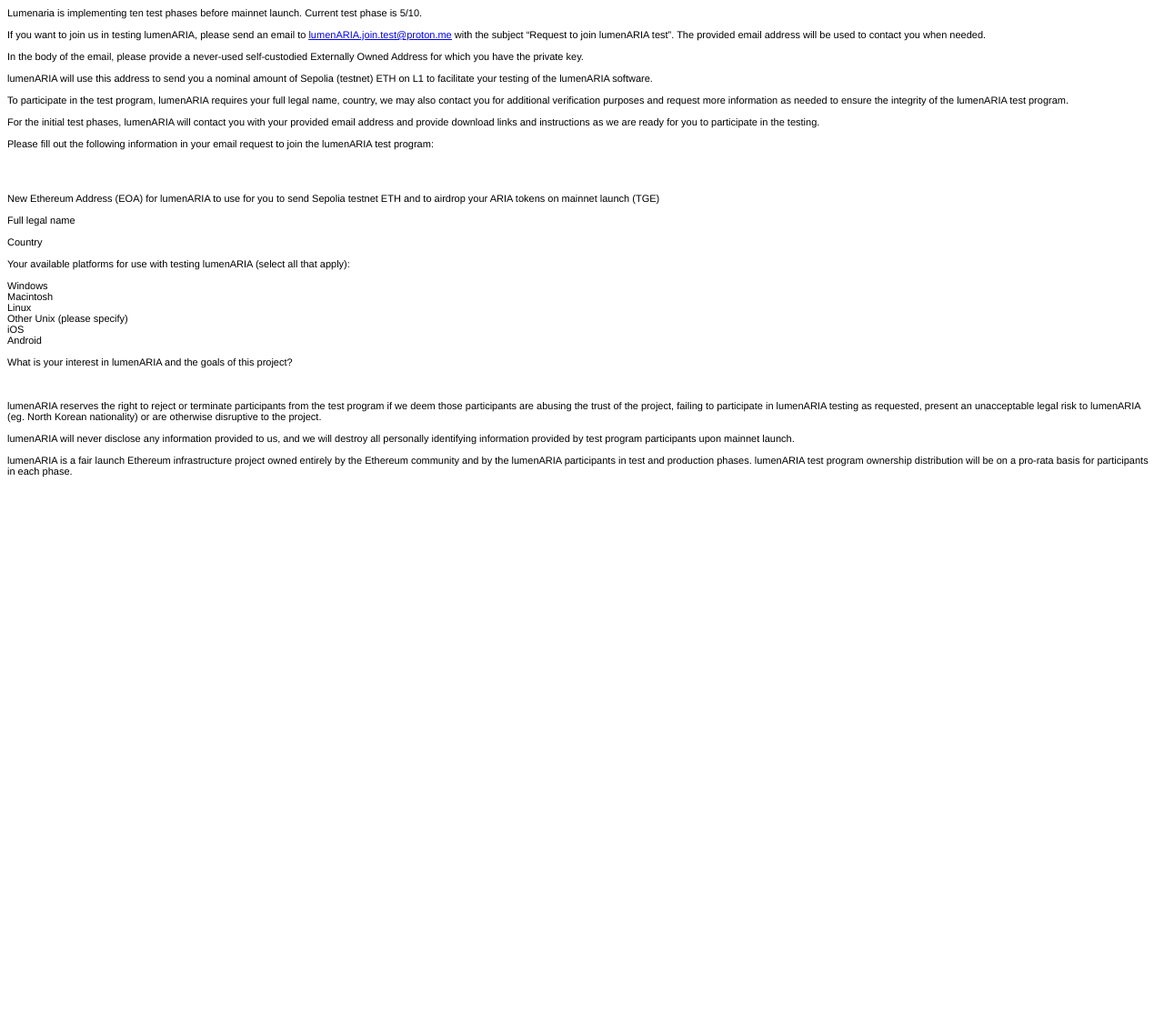
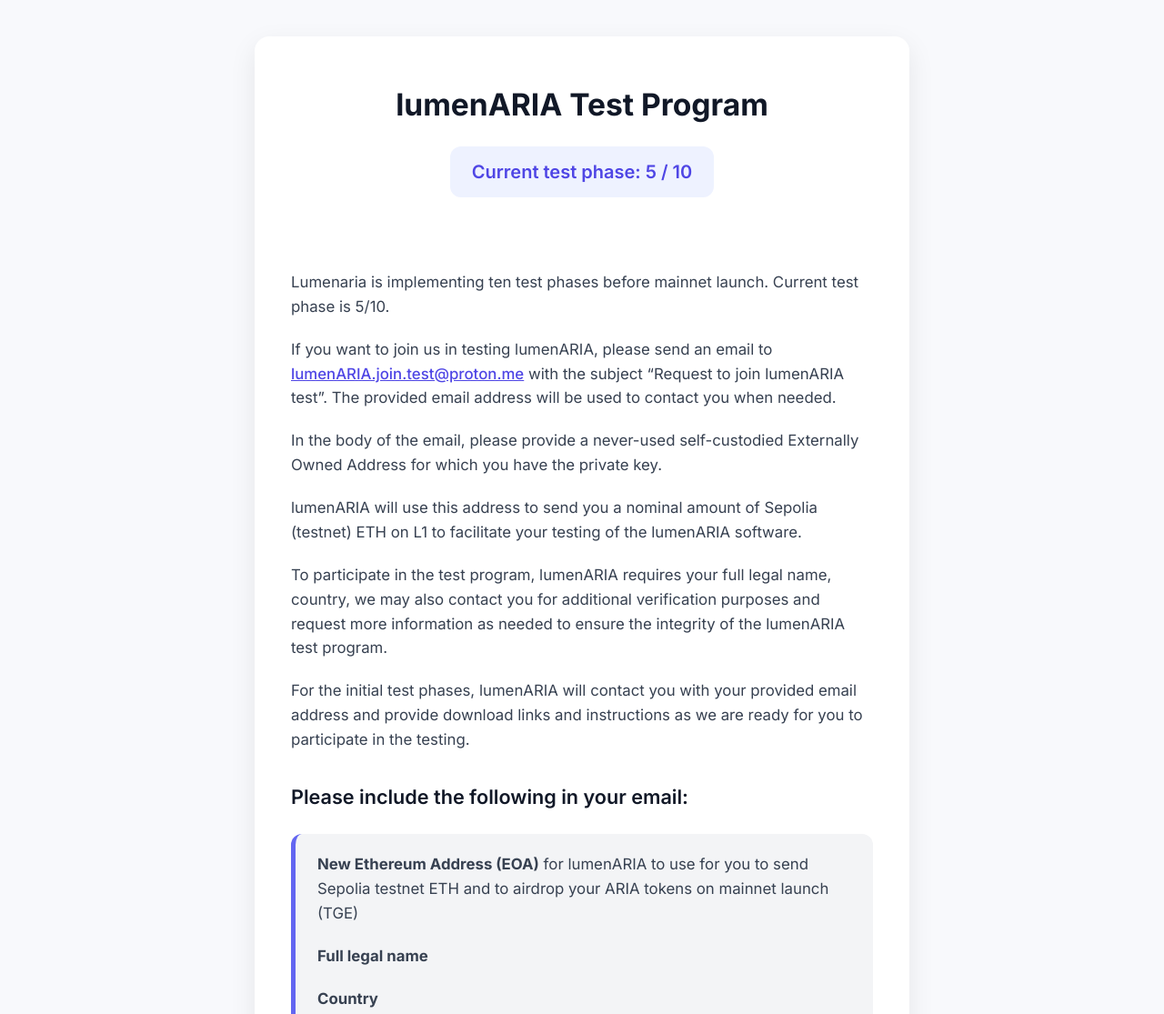
Before and after one commit to lumenARIA/publictestprogram, a plain HTML site: page index.html in a window 1280 px wide. Shown: the top 1115 px of the page at 91% size. Before the commit the page ends 800 px from the top, so only its background shows below. Drawn offline with Linux system fonts and the light colour scheme.

Commit message:
Fancier formatting

```diff
--- a/index.html
+++ b/index.html
@@ -1,59 +1,187 @@
-<!DOCTYPE html PUBLIC "-//W3C//DTD HTML 4.01//EN" "http://www.w3.org/TR/html4/strict.dtd">
-<html>
+<!DOCTYPE html>
+<html lang="en">
 <head>
-  <meta http-equiv="Content-Type" content="text/html; charset=utf-8">
-  <meta http-equiv="Content-Style-Type" content="text/css">
-  <title></title>
-  <meta name="Generator" content="Cocoa HTML Writer">
-  <meta name="CocoaVersion" content="2685.2">
-  <style type="text/css">
-    p.p1 {margin: 0.0px 0.0px 0.0px 0.0px; font: 11.0px 'Helvetica Neue'; color: #000000}
-    p.p2 {margin: 0.0px 0.0px 0.0px 0.0px; font: 11.0px 'Helvetica Neue'; color: #000000; min-height: 12.0px}
-    span.s1 {text-decoration: underline}
-    span.Apple-tab-span {white-space:pre}
+  <meta charset="UTF-8" />
+  <meta name="viewport" content="width=device-width, initial-scale=1.0"/>
+  <title>lumenARIA Test Program</title>
+  <link rel="preconnect" href="https://fonts.googleapis.com">
+  <link rel="preconnect" href="https://fonts.gstatic.com" crossorigin>
+  <link href="https://fonts.googleapis.com/css2?family=Inter:wght@400;500;600;700&display=swap" rel="stylesheet">
+
+  <style>
+    * {
+      margin: 0;
+      padding: 0;
+      box-sizing: border-box;
+    }
+
+    body {
+      font-family: 'Inter', system-ui, -apple-system, sans-serif;
+      background-color: #f8f9fc;
+      color: #1f2937;
+      line-height: 1.6;
+      padding: 40px 20px;
+    }
+
+    .container {
+      max-width: 720px;
+      margin: 0 auto;
+      background: white;
+      padding: 48px 40px;
+      border-radius: 16px;
+      box-shadow: 0 10px 30px rgba(0, 0, 0, 0.08);
+    }
+
+    h1 {
+      font-size: 2.1rem;
+      font-weight: 700;
+      color: #111827;
+      margin-bottom: 1.2rem;
+      text-align: center;
+    }
+
+    .phase {
+      font-size: 1.25rem;
+      font-weight: 600;
+      color: #4f46e5;
+      text-align: center;
+      margin-bottom: 2.5rem;
+      padding: 12px 24px;
+      background: #eef2ff;
+      border-radius: 12px;
+      display: inline-block;
+      width: auto;
+    }
+
+    h2, h3 {
+      font-size: 1.35rem;
+      font-weight: 600;
+      color: #111827;
+      margin: 2rem 0 1rem;
+    }
+
+    p {
+      font-size: 1.05rem;
+      margin-bottom: 1.25rem;
+      color: #374151;
+    }
+
+    .highlight {
+      background: #f3f4f6;
+      padding: 20px 24px;
+      border-radius: 12px;
+      border-left: 5px solid #6366f1;
+      margin: 1.5rem 0;
+    }
+
+    a {
+      color: #4f46e5;
+      text-decoration: underline;
+      font-weight: 500;
+    }
+
+    a:hover {
+      color: #4338ca;
+    }
+
+    ul.platforms {
+      list-style: none;
+      margin: 1.2rem 0 2rem 1.5rem;
+    }
+
+    ul.platforms li {
+      margin-bottom: 0.6rem;
+      font-size: 1.05rem;
+      position: relative;
+      padding-left: 1.8rem;
+    }
+
+    ul.platforms li::before {
+      content: "•";
+      color: #4f46e5;
+      position: absolute;
+      left: 0;
+      font-size: 1.4rem;
+      line-height: 1;
+    }
+
+    .footer-note {
+      font-size: 0.95rem;
+      color: #6b7280;
+      margin-top: 3rem;
+      padding-top: 1.5rem;
+      border-top: 1px solid #e5e7eb;
+      text-align: center;
+    }
+
+    @media (max-width: 600px) {
+      .container {
+        padding: 32px 24px;
+      }
+      h1 {
+        font-size: 1.8rem;
+      }
+    }
   </style>
 </head>
 <body>
-<p class="p1">Lumenaria is implementing ten test phases before mainnet launch. Current test phase is 5/10.<span class="Apple-tab-span">	</span></p>
-<p class="p2"><br></p>
-<p class="p1">If you want to join us in testing lumenARIA, please send an email to <a href="mailto:lumenARIA.join.test@proton.me"><span class="s1">lumenARIA.join.test@proton.me</span></a> with the subject “Request to join lumenARIA test”. The provided email address will be used to contact you when needed.</p>
-<p class="p2"><br></p>
-<p class="p1">In the body of the email, please provide a never-used self-custodied Externally Owned Address for which you have the private key.</p>
-<p class="p2"><br></p>
-<p class="p1">lumenARIA will use this address to send you a nominal amount of Sepolia (testnet) ETH on L1 to facilitate your testing of the lumenARIA software.</p>
-<p class="p2"><br></p>
-<p class="p1">To participate in the test program, lumenARIA requires your full legal name, country, we may also contact you for additional verification purposes and request more information as needed to ensure the integrity of the lumenARIA test program.</p>
-<p class="p2"><br></p>
-<p class="p1">For the initial test phases, lumenARIA will contact you with your provided email address and provide download links and instructions as we are ready for you to participate in the testing.</p>
-<p class="p2"><br></p>
-<p class="p1">Please fill out the following information in your email request to join the lumenARIA test program:</p>
-<p class="p2"><br></p>
-<p class="p2"><br></p>
-<p class="p2"><br></p>
-<p class="p2"><br></p>
-<p class="p1">New Ethereum Address (EOA) for lumenARIA to use for you to send Sepolia testnet ETH and to airdrop your ARIA tokens on mainnet launch (TGE)</p>
-<p class="p2"><br></p>
-<p class="p1">Full legal name</p>
-<p class="p2"><br></p>
-<p class="p1">Country</p>
-<p class="p2"><br></p>
-<p class="p1">Your available platforms for use with testing lumenARIA (select all that apply):</p>
-<p class="p2"><br></p>
-<p class="p1">Windows</p>
-<p class="p1">Macintosh</p>
-<p class="p1">Linux</p>
-<p class="p1">Other Unix (please specify)</p>
-<p class="p1">iOS</p>
-<p class="p1">Android</p>
-<p class="p2"><br></p>
-<p class="p1">What is your interest in lumenARIA and the goals of this project?</p>
-<p class="p2"><br></p>
-<p class="p2"><br></p>
-<p class="p2"><br></p>
-<p class="p1">lumenARIA reserves the right to reject or terminate participants from the test program if we deem those participants are abusing the trust of the project, failing to participate in lumenARIA testing as requested, present an unacceptable legal risk to lumenARIA (eg. North Korean nationality) or are otherwise disruptive to the project.</p>
-<p class="p2"><br></p>
-<p class="p1">lumenARIA will never disclose any information provided to us, and we will destroy all personally identifying information provided by test program participants upon mainnet launch.</p>
-<p class="p2"><br></p>
-<p class="p1">lumenARIA is a fair launch Ethereum infrastructure project owned entirely by the Ethereum community and by the lumenARIA participants in test and production phases. lumenARIA test program ownership distribution will be on a pro-rata basis for participants in each phase.</p>
+
+  <div class="container">
+
+    <div style="text-align: center; margin-bottom: 2.5rem;">
+      <h1>lumenARIA Test Program</h1>
+      <div class="phase">Current test phase: 5 / 10</div>
+    </div>
+
+    <p>Lumenaria is implementing ten test phases before mainnet launch. Current test phase is 5/10.</p>
+
+    <p>If you want to join us in testing lumenARIA, please send an email to <a href="mailto:lumenARIA.join.test@proton.me">lumenARIA.join.test@proton.me</a> with the subject “Request to join lumenARIA test”. The provided email address will be used to contact you when needed.</p>
+
+    <p>In the body of the email, please provide a never-used self-custodied Externally Owned Address for which you have the private key.</p>
+
+    <p>lumenARIA will use this address to send you a nominal amount of Sepolia (testnet) ETH on L1 to facilitate your testing of the lumenARIA software.</p>
+
+    <p>To participate in the test program, lumenARIA requires your full legal name, country, we may also contact you for additional verification purposes and request more information as needed to ensure the integrity of the lumenARIA test program.</p>
+
+    <p>For the initial test phases, lumenARIA will contact you with your provided email address and provide download links and instructions as we are ready for you to participate in the testing.</p>
+
+    <h2>Please include the following in your email:</h2>
+
+    <div class="highlight">
+      <p><strong>New Ethereum Address (EOA)</strong> for lumenARIA to use for you to send Sepolia testnet ETH and to airdrop your ARIA tokens on mainnet launch (TGE)</p>
+
+      <p><strong>Full legal name</strong></p>
+
+      <p><strong>Country</strong></p>
+
+
+    <h3>Your available platforms for use with testing lumenARIA (select all that apply):</h3>
+    <ul class="platforms">
+      <li>Windows</li>
+      <li>Macintosh</li>
+      <li>Linux</li>
+      <li>Other Unix (please specify)</li>
+      <li>iOS</li>
+      <li>Android</li>
+    </ul>
+
+    <h3>What is your interest in lumenARIA and the goals of this project?</h3>
+    <p>(Please tell us in your email)</p>
+    </div>
+
+
+      <p>lumenARIA reserves the right to reject or terminate participants from the test program if we deem those participants are abusing the trust of the project, failing to participate in lumenARIA testing as requested, present an unacceptable legal risk to lumenARIA (eg. North Korean nationality) or are otherwise disruptive to the project.</p>
+
+
+    <p>lumenARIA will never disclose any information provided to us, and we will destroy all personally identifying information provided by test program participants upon mainnet launch.</p>
+
+    <p>lumenARIA is a fair launch Ethereum infrastructure project owned entirely by the Ethereum community and by the lumenARIA participants in test and production phases. lumenARIA test program ownership distribution will be on a pro-rata basis for participants in each phase.</p>
+
+    <div class="footer-note">
+      Thank you for your interest in helping test lumenARIA.
+    </div>
+
+  </div>
+
 </body>
 </html>
```
